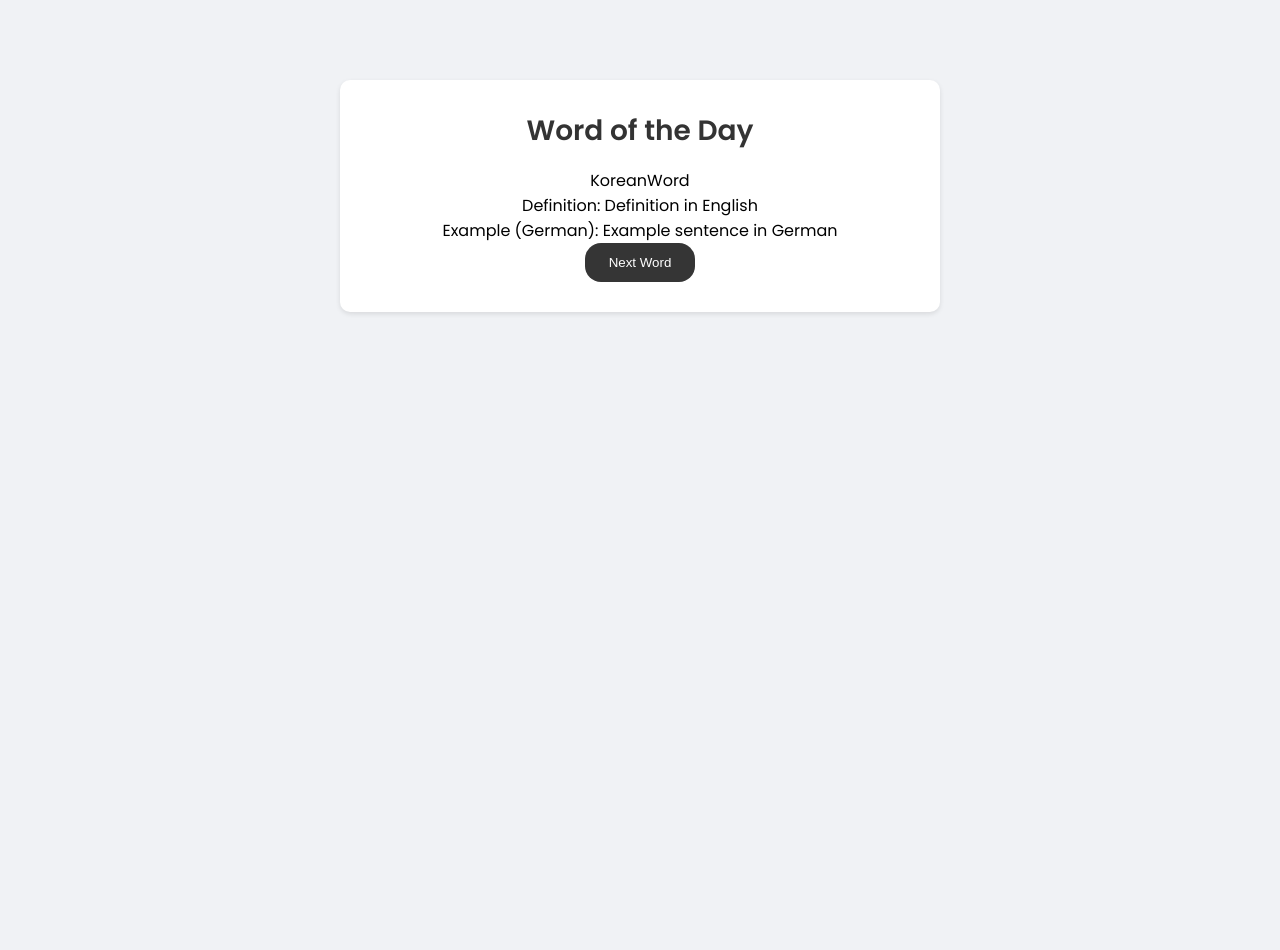
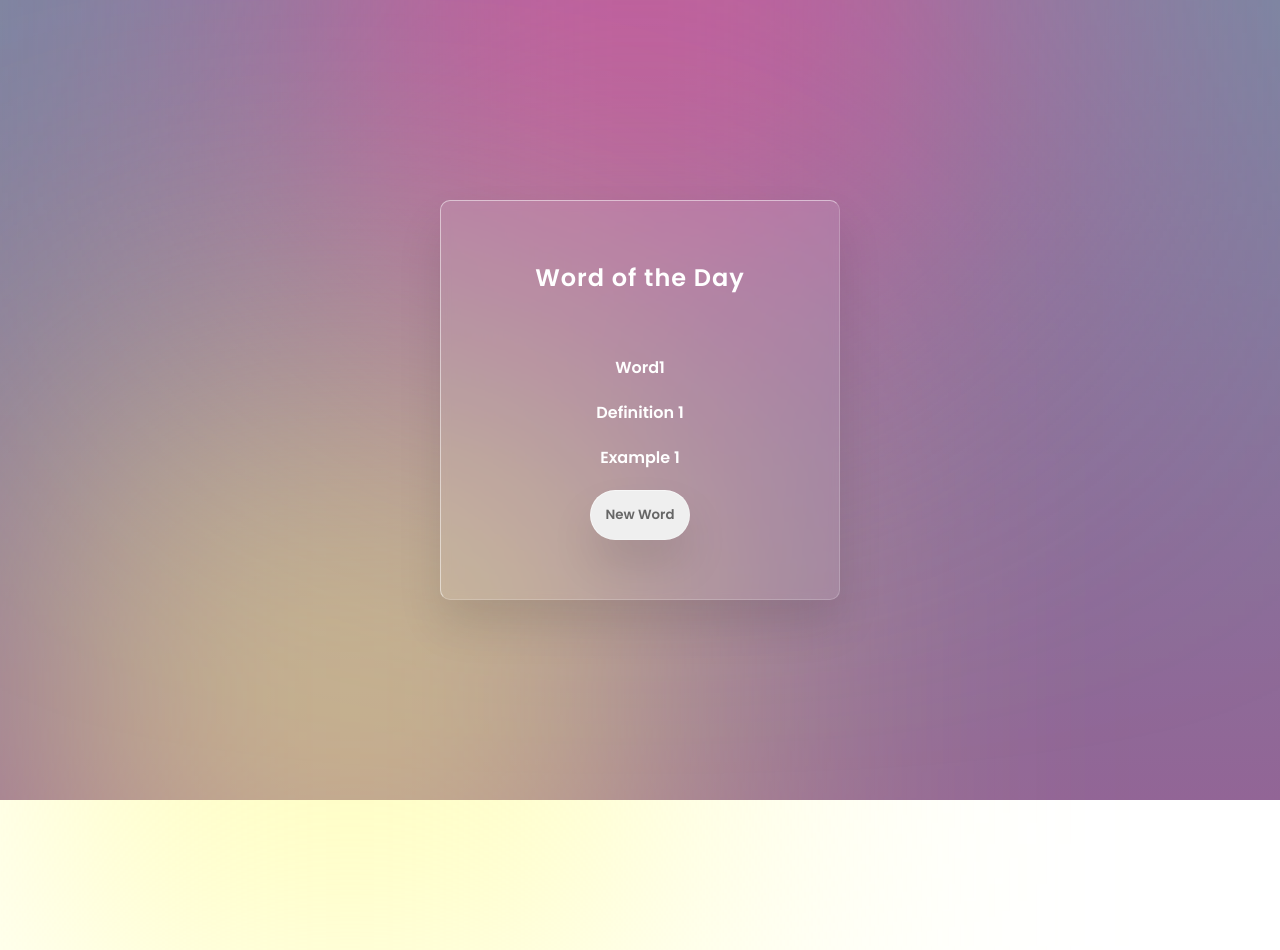
Before and after one commit to youngleee/WordADay, a plain HTML site: page index.html in a window 1280 px wide. Before the commit the page ends 800 px from the top, so only its background shows below. Drawn offline with Linux system fonts and the light colour scheme.

Commit message:
made the UI, added arrays to store words and show a new word when button is clicked

```diff
--- a/index.html
+++ b/index.html
@@ -7,13 +7,22 @@
     <link rel="stylesheet" href="style.css">
 </head>
 <body>
-    <div class="container">
-        <h1>Word of the Day</h1>
-        <div id="word"></div>
-        <div id="definition"></div>
-        <div id="example"></div>
-        <button id="nextButton">Next Word</button>
-    </div>
+    <section>
+        <div class="colour"></div>
+        <div class="colour"></div>
+        <div class="colour"></div>
+        <div class="box">
+            <div class="container">
+                <div class="contents">
+                    <h2>Word of the Day</h2>
+                    <div class="word" id="word"></div>
+                    <div class="definition" id="definition"></div>
+                    <div class="example" id="example"></div>
+                    <button id="newWordBtn">New Word</button>
+                </div>
+            </div>
+        </div>
+    </section>
     <script src="script.js"></script>
 </body>
 </html>
--- a/script.js
+++ b/script.js
@@ -1,31 +1,24 @@
-// Fetch a new word of the day from your backend API
-function fetchWordOfTheDay() {
-    // Code to fetch data from your backend API
-    // Example: return fetch('your-api-url').then(response => response.json());
-    return Promise.resolve({
-        word: "KoreanWord",
-        definition: "Definition in English",
-        example: "Example sentence in German"
-    });
+// Define an array of word objects
+const words = [
+    { word: "Word1", definition: "Definition 1", example: "Example 1" },
+    { word: "Word2", definition: "Definition 2", example: "Example 2" },
+    { word: "Word3", definition: "Definition 3", example: "Example 3" }
+];
+
+// Function to display a random word
+function displayRandomWord() {
+    // Generate a random index within the range of the words array length
+    const randomIndex = Math.floor(Math.random() * words.length);
+    const randomWord = words[randomIndex];
+
+    // Update the content of the elements with the random word's information
+    document.getElementById("word").textContent = randomWord.word;
+    document.getElementById("definition").textContent = randomWord.definition;
+    document.getElementById("example").textContent = randomWord.example;
 }
 
-// Display the word of the day on the webpage
-function displayWordOfTheDay(wordData) {
-    document.getElementById('word').textContent = wordData.word;
-    document.getElementById('definition').textContent = "Definition: " + wordData.definition;
-    document.getElementById('example').textContent = "Example (German): " + wordData.example;
-}
+// Add event listener to the "New Word" button
+document.getElementById("newWordBtn").addEventListener("click", displayRandomWord);
 
-// Event listener for the Next Word button
-document.getElementById('nextButton').addEventListener('click', () => {
-    fetchWordOfTheDay().then(wordData => {
-        displayWordOfTheDay(wordData);
-    });
-});
-
-// Fetch and display the word of the day when the page loads
-window.onload = () => {
-    fetchWordOfTheDay().then(wordData => {
-        displayWordOfTheDay(wordData);
-    });
-};
+// Display a random word when the page loads
+displayRandomWord();
--- a/style.css
+++ b/style.css
@@ -4,86 +4,126 @@
     box-sizing: border-box;
     margin: 0;
     padding: 0;
+    font-family: "Poppins", sans-serif;
 }
 
 /* Global styles */
 
-title {
-    font-family: "Poppins", sans-serif;
+body {
+    overflow: hidden;
 }
 
-body {
-    font-family: "Poppins", sans-serif;;
-    background-color: #f0f2f5;
+section {
+    display: flex;
+    justify-content: center;
+    align-items: center;
+    min-height: 100vh;
+    background:linear-gradient(to bottom, #7889a3,#926596);
+}
+
+section .colour {
+    position: absolute;
+    filter: blur(200px);
+}
+
+section .colour:nth-child(1){
+    top: -350px;
+    width: 600px;
+    height: 600px;
+    background: #ec479a;
+}
+section .colour:nth-child(2){
+    bottom: -150px;
+    left: 100px;
+    width: 500px;
+    height: 500px;
+    background: #fffd87;
+}
+section .color:nth-child(3){
+    bottom: 50px;
+    right: 100px;
+    width: 300px;
+    height: 300px;
+    background: #00d2ff;
+}
+
+.box {
+    position: relative;
+    display: flex;
 }
 
 .container {
-    max-width: 600px;
-    margin: 5rem auto;
-    padding: 30px;
-    background-color: #ffffff;
+    position: relative;
+    width: 400px;
+    min-height: 400px;
+    background: rgba(255,255,255,0.1);
     border-radius: 10px;
-    box-shadow: 0 2px 5px rgba(0, 0, 0, 0.1);
+    display: flex;
+    justify-content: center;
+    align-items: center;
+    backdrop-filter: blur(5px);
+    box-shadow: 0 25px 45px rgba(0,0,0,0.1);
+    border: 1px solid rgba(255,255,255,0.5);
+    border-right: 1px solid rgba(255,255,255,0.2);
+    border-bottom: 1px solid rgba(255,255,255,0.2);
+}
+
+.contents {
+    position: relative;
+    display: flex;
+    flex-direction: column; /* Display children in a column */
+    width: 100%;
+    height: 100%;
+    padding: 40px;
+    justify-content: center;
+    align-items: center;
+}
+
+.contents h2 {
+    position: relative;
+    color: #fff;
+    font-size: 24px;
+    font-weight: 600;
+    letter-spacing: 1px;
+    margin-bottom: 40px;
     text-align: center;
 }
 
-h1 {
-    color: #333333;
-    font-size: 28px;
+.contents .word,
+.contents .definition,
+.contents .example {
+    position: relative;
+    color: #fff;
+    margin-top: 20px;
     font-weight: 600;
-    margin-bottom: 1rem;
-    display: block;
+    text-align: center;
 }
 
-button {
-    padding: 12px 24px;
-    background-color: rgb(53,53,53);
-    color: #ffffff;
-    border: none;
-    border-radius: 1rem;
-    cursor: pointer;
-    transition: background-color 0.3s ease;
-
+.contents > button {
+    position: relative;
+    width: 100px;
+    min-height: 50px;
+    color: #666;
+    justify-content: center;
+    align-items: center;
+    margin-top: 20px;
+    font-weight: 600;
+    text-align: center;
+    border-radius: 25px;
+    display: flex;
+    backdrop-filter: blur(5px);
+    box-shadow: 0 25px 45px rgba(0,0,0,0.1);
+    border: 1px solid rgba(255,255,255,0.5);
+    border-right: 1px solid rgba(255,255,255,0.2);
+    border-bottom: 1px solid rgba(255,255,255,0.2);
+    animation-duration: 0.3s;
+    animation-name: clickAnimation;
 }
-
-button:hover {
-    background-color: rgb(0,0,0);
+@keyframes clickAnimation {
+    0% { transform: scale(1); }
+    50% { transform: scale(1.1); }
+    100% { transform: scale(1); }
 }
-
-.word {
-    font-size: 36px;
-    font-weight: bold;
-    margin-bottom: 20px;
+.contents > button:hover {
+    transform: scale(1.1);
 }
-
-.definition,
-.example {
-    margin-bottom: 30px;
-    color: #666666;
-    line-height: 1.6;
-}
-
-.definition::before,
-.example::before {
-    content: "— ";
-    color: #999999;
-}
-
-.example {
-    font-style: italic;
-}
-
-/* Responsive styles */
-@media (max-width: 768px) {
-    .container {
-        padding: 20px;
-    }
-
-    h1 {
-        font-size: 24px;
-    }
-
-    .word {
-        font-size: 30px;
-    }
-}
```
